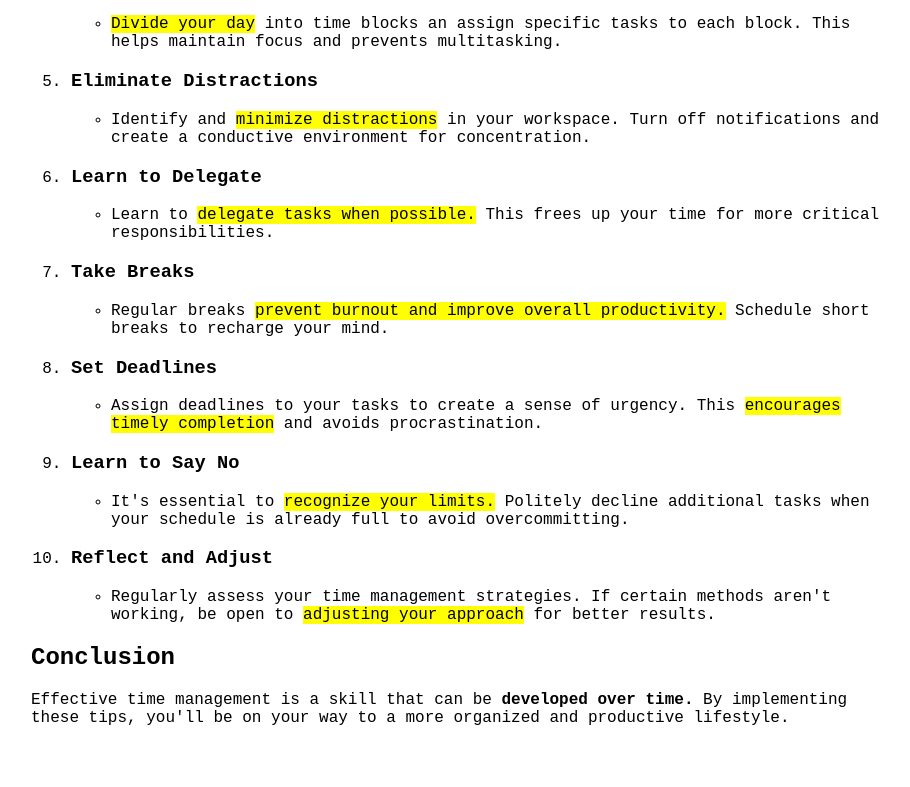
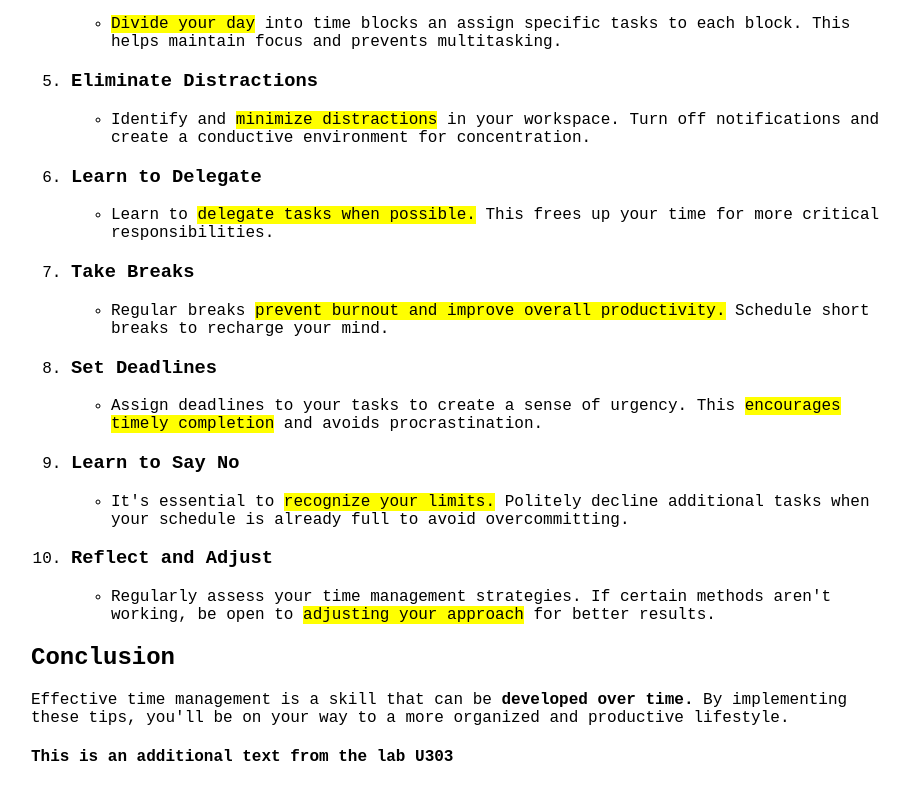
Before and after one commit to WaincelLanceDumanghi/223010607-WebApp, a plain HTML site: page timemgmt.html in a window 1280 px wide. Shown: the part 498-1285 px from the top of the page, without its empty margins (184-1094 px from the left). Before the commit the page ends 1241 px from the top, so only its background shows below. Drawn offline with Linux system fonts and the light colour scheme.

Commit message:
added a simple phrase text

```diff
--- a/timemgmt.html
+++ b/timemgmt.html
@@ -68,5 +68,9 @@
                 <p>Effective time management is a skill that can be <strong>developed over time.</strong>
                     By implementing these tips, you'll be on your way to a more organized and productive lifestyle.</p>
         </section>
+
+        <section id = "add-ons">
+            <h4>This is an additional text from the lab U303</h4>
+        </section>
 </body>
 </html>
```
